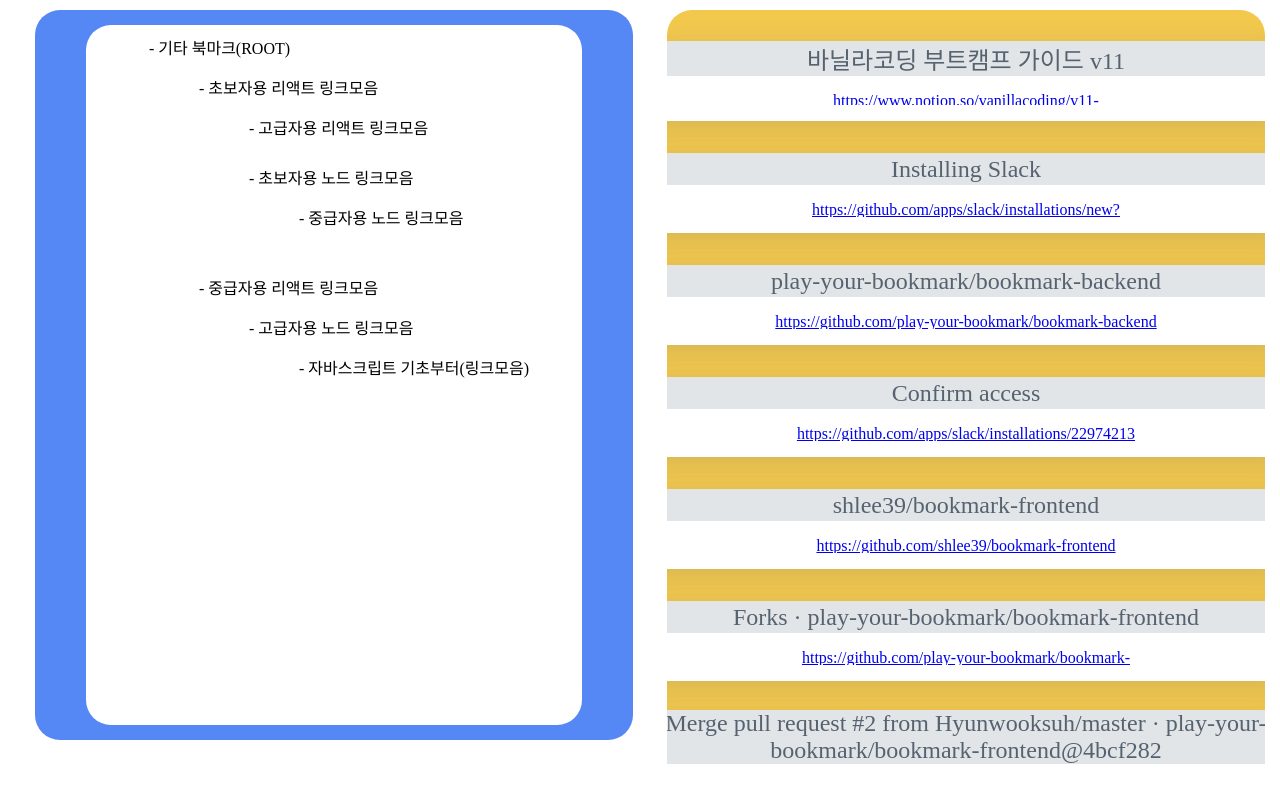
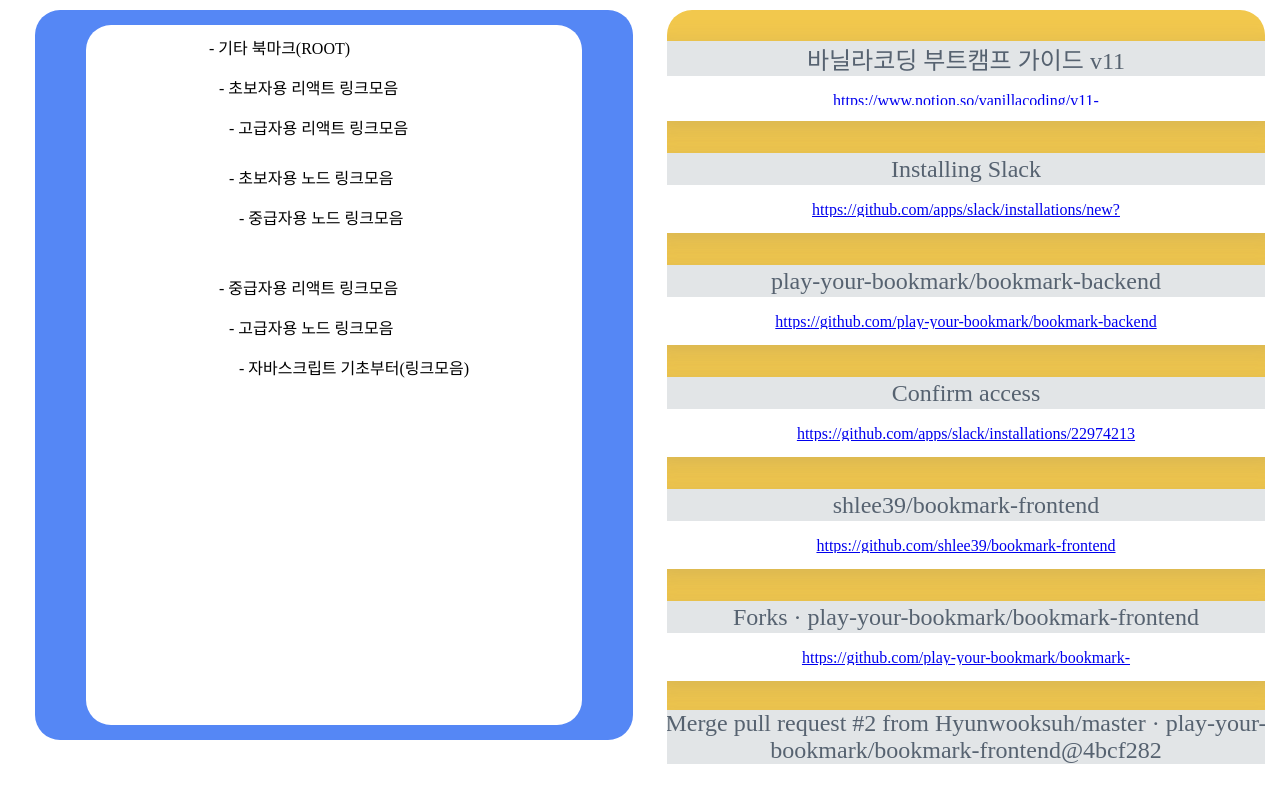
Before and after one commit to play-your-bookmark/bookmark-frontend, a React (Create React App) app: page /auth/tree in a window 1280 px wide. Shown: the top 791 px of the page. Built offline with nearby package versions, Linux system fonts and the light colour scheme; no server answers.

Commit message:
fix: folder tag 수정

```diff
--- a/src/components/Tree/FolderTree.js
+++ b/src/components/Tree/FolderTree.js
@@ -36,7 +36,8 @@ export default function FolderTree({ subTree }) {
   };
 
   return (
-    <li
+    <li>
+      <div
         key={subTree[0]}
         data-id={subTree[0]}
         draggable
@@ -54,12 +55,9 @@ export default function FolderTree({ subTree }) {
               return;
             }
 
-          return (
-            <ul>
-              <FolderTree subTree={child} />
-            </ul>
-          );
+            return <FolderTree subTree={child} />;
           })}
+      </div>
     </li>
   );
 }
```
Lines whose indentation alone changed are shown as unchanged.
